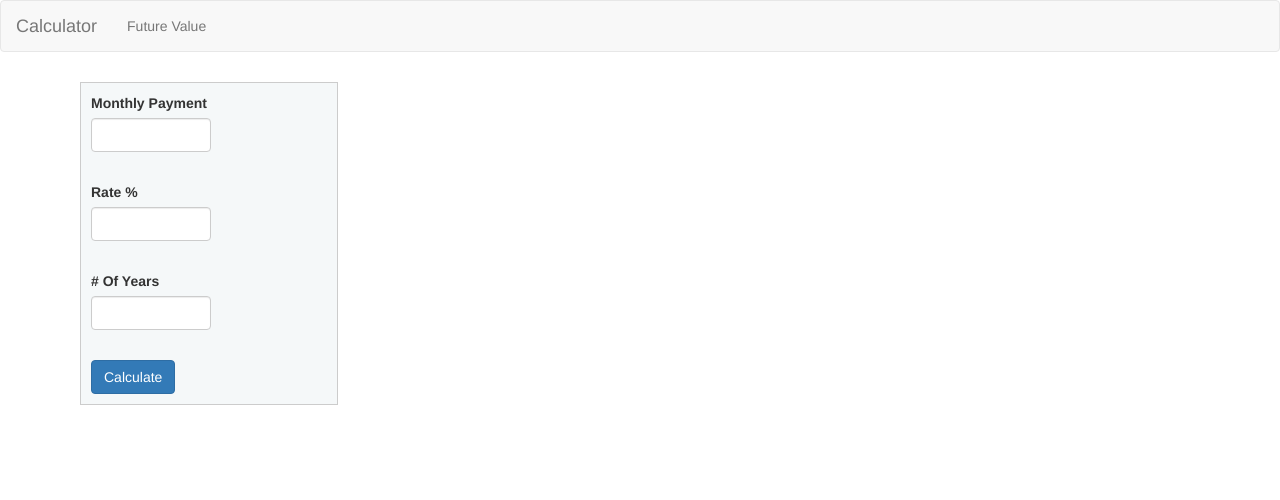
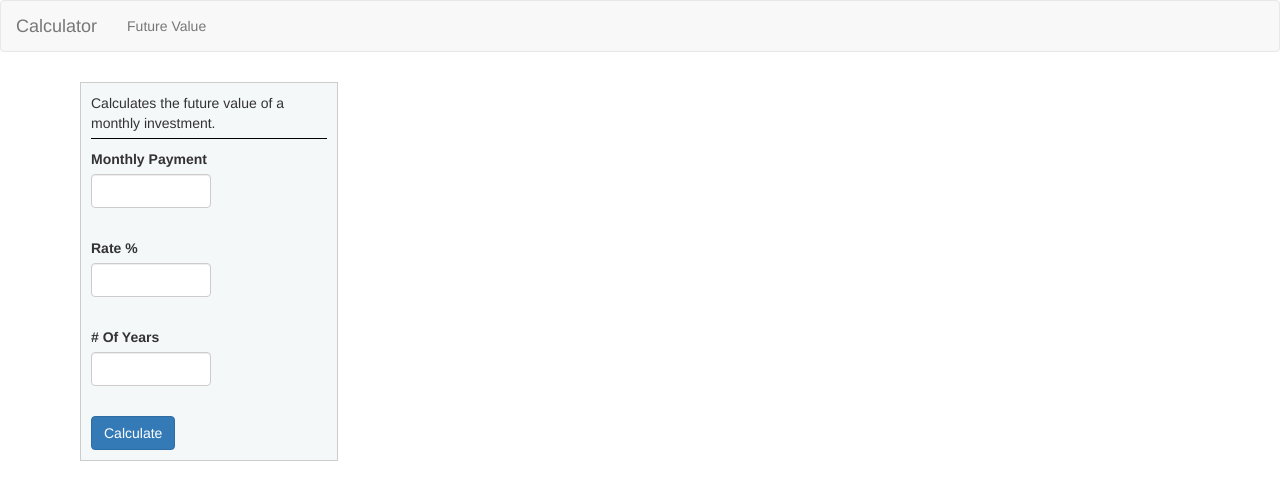
Before and after one commit to maccurt/calculator, an Angular app: page / in a window 1280 px wide. Shown: the top 500 px of the page. Built offline with nearby package versions, Linux system fonts and the light colour scheme.

Commit message:
added header to explain the purpose of the calculator,

```diff
--- a/src/app/future-value/future-value.component.html
+++ b/src/app/future-value/future-value.component.html
@@ -6,6 +6,9 @@
         <div class='col-lg-3'>
             <div class='future-value-input-section'>
                 <form (ngSubmit)='calculate()' #futureValueForm='ngForm'>
+                    <div class='form-description'>
+                       Calculates the future value of a monthly investment.
+                    </div>
 
                     <div class="form-group" [ngClass]="{'validation-error':showValidationError(monthlyPaymentInput)}">
                         <label for="monthly-payment" title="How much you will save each month. (1-99999)">Monthly Payment</label>
--- a/src/styles.less
+++ b/src/styles.less
@@ -40,3 +40,9 @@ table {
         }
 
 }
+
+.form-description{
+    border-bottom: 1px solid black;
+    margin-bottom: 10px;
+    padding-bottom:5px;
+}
```
